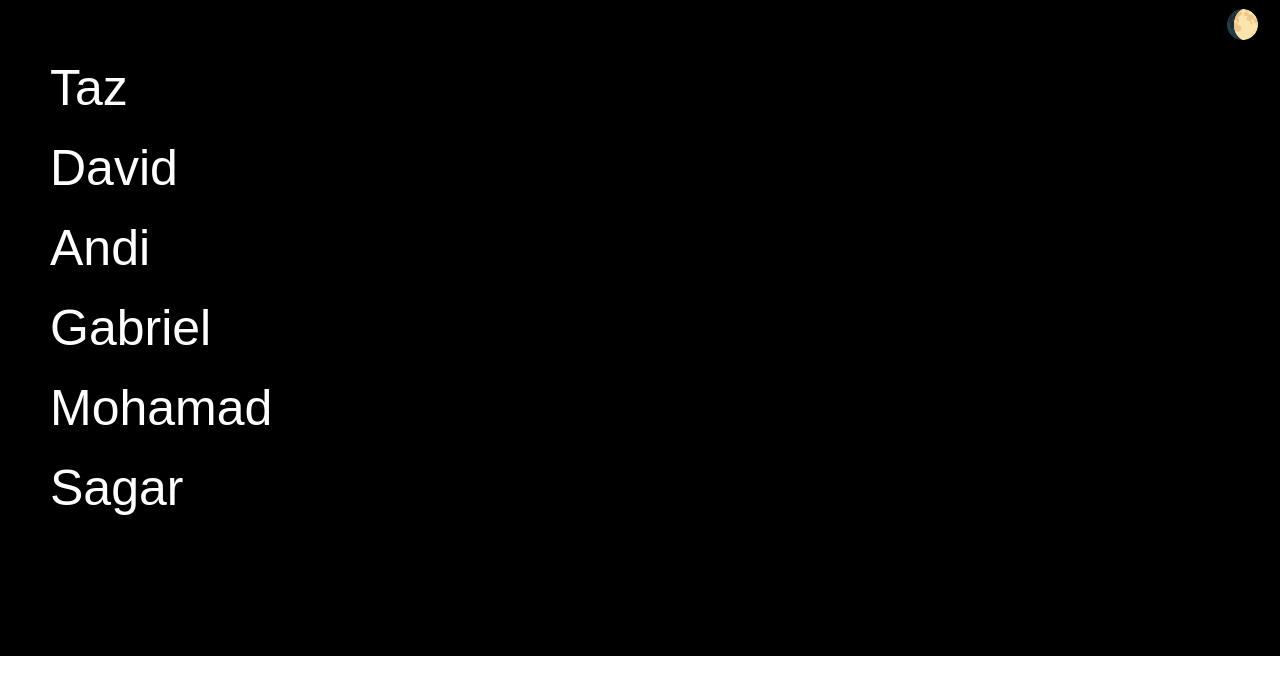
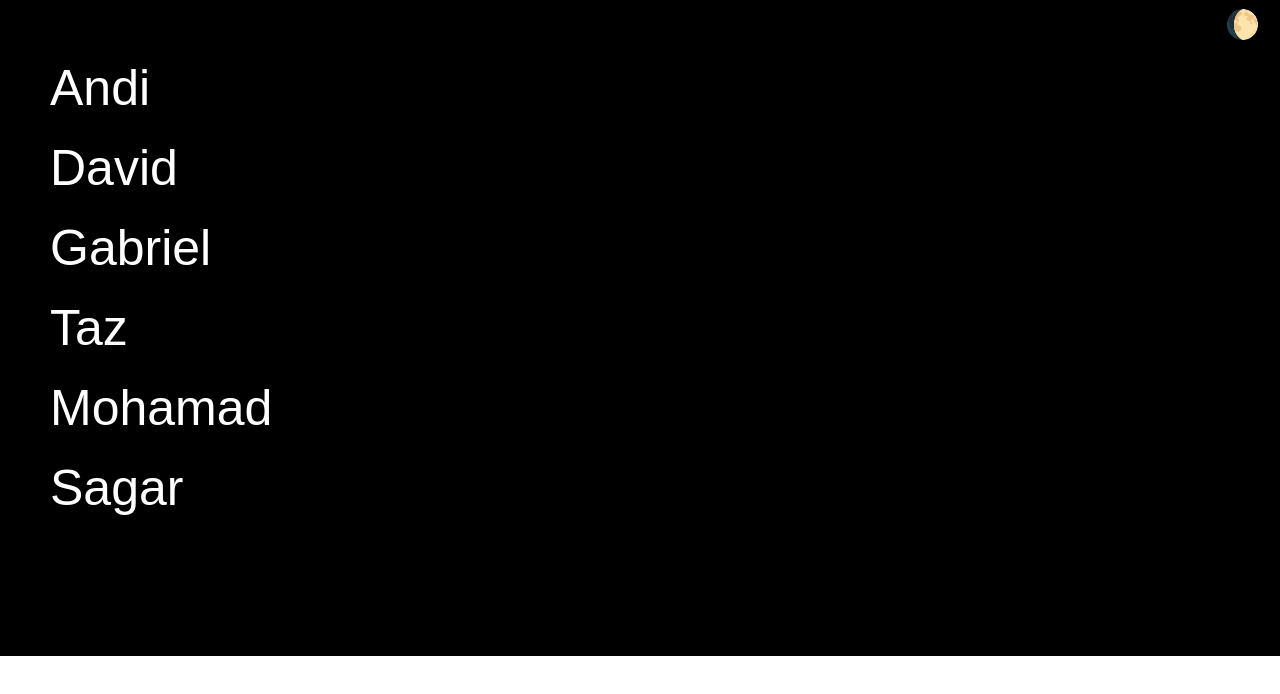
Before and after one commit to aclowwwn/pushups, a Gatsby site: page / in a window 1280 px wide. Built offline with nearby package versions, Linux system fonts and the light colour scheme; Gatsby itself is replaced by a stand-in of ours.

Commit message:
Add standings and icon

```diff
--- a/src/components/challenger.js
+++ b/src/components/challenger.js
@@ -1,23 +1,13 @@
-import { Link } from "gatsby"
 import PropTypes from "prop-types"
 import React from "react"
-
-
 export class Challenger extends React.Component {
-    constructor (props) {
-        super(props)
-
-        this.state = { tally: 0 }
-    }
-
-    renderTally (index) {
-        const { tally } = this.state
+    renderTally () {
+        const { tally } = this.props
         let diver = Math.floor(tally/5), moder = tally%5, tallyString = []
 
         for (let i = 1; i <= diver; i++) {
             tallyString.push(FULL_TALLY)
         }
-
 
         for (let j = 0; j < moder; j++) {
             tallyString.push(TALLY)
@@ -26,13 +16,15 @@ export class Challenger extends React.Component {
         return tallyString
     }
 
-    onClick() {
-        this.setState({ tally: ++this.state.tally })
+    onClick(name) {
+        this.props.onClick(name)
     }
 
     render() {
+        const { name } = this.props
+
         return <div style={styles.challenger}>
-            <div style={styles.name} onClick={this.onClick.bind(this)}>{this.props.challenger}</div>
+            <div style={styles.name} onClick={this.onClick.bind(this, name)}>{name}</div>
             <div style={styles.tallies}> {this.renderTally()} </div>
         </div>
     }
--- /dev/null
+++ b/src/components/tally.js
@@ -0,0 +1,84 @@
+import PropTypes from "prop-types"
+import React from "react"
+import Challenger from "./Challenger"
+
+const office = [
+    {
+        name: 'Andi',
+        tally: 0
+    },
+    {
+        name: 'David',
+        tally: 0
+    },
+    {
+        name: 'Gabriel',
+        tally: 0
+    },
+    {
+        name: 'Taz',
+        tally: 0
+    },
+    {
+        name: 'Mohamad',
+        tally: 0
+    },
+    {
+        name: 'Sagar',
+        tally: 0
+    },
+]
+
+const best = (a, b) => {
+    return b.tally - a.tally
+}
+
+class Tally extends React.Component {
+    constructor (props) {
+        super(props)
+
+        this.state = { office }
+    }
+
+    renderChallenger(challenger) {
+        return <Challenger
+            name={challenger.name}
+            tally={challenger.tally}
+            onClick={(this.onClick.bind(this))}
+        />
+    }
+
+    onClick(name) {
+        const { office } = this.state
+        const index = office.findIndex(chlg => chlg.name == name)
+        const challenger = office[index]
+        const newOffice = [
+            ...office.slice(0, index),
+            Object.assign({}, challenger, { tally: ++challenger.tally }),
+            ...office.slice(index + 1)
+        ]
+
+        this.setState({ office: newOffice.sort(best) })
+    }
+
+    render() {
+        return <div style={styles.challenger}>
+            {this.state.office.map(this.renderChallenger.bind(this))}
+        </div>
+    }
+}
+
+const styles = {
+    challenger: {
+    }
+}
+
+Tally.propTypes = {
+  siteTitle: PropTypes.string,
+}
+
+Tally.defaultProps = {
+  siteTitle: ``,
+}
+
+export default Tally
--- a/src/pages/index.js
+++ b/src/pages/index.js
@@ -1,18 +1,13 @@
 import React from "react"
 
 import Layout from "../components/layout"
-import Challenger from "../components/Challenger"
+import Tally from "../components/Tally"
 import SEO from "../components/seo"
 
 const IndexPage = () => (
   <Layout>
     <SEO title="Office Pushups Challenge" />
-    <Challenger challenger="Taz" />
-    <Challenger challenger="David" />
-    <Challenger challenger="Andi" />
-    <Challenger challenger="Gabriel" />
-    <Challenger challenger="Mohamad" />
-    <Challenger challenger="Sagar" />
+    <Tally />
     <div style={{ maxWidth: `300px`, marginBottom: `1.45rem` }}>
     </div>
   </Layout>
```
Also changed, not shown: src/images/gatsby-icon.png.
